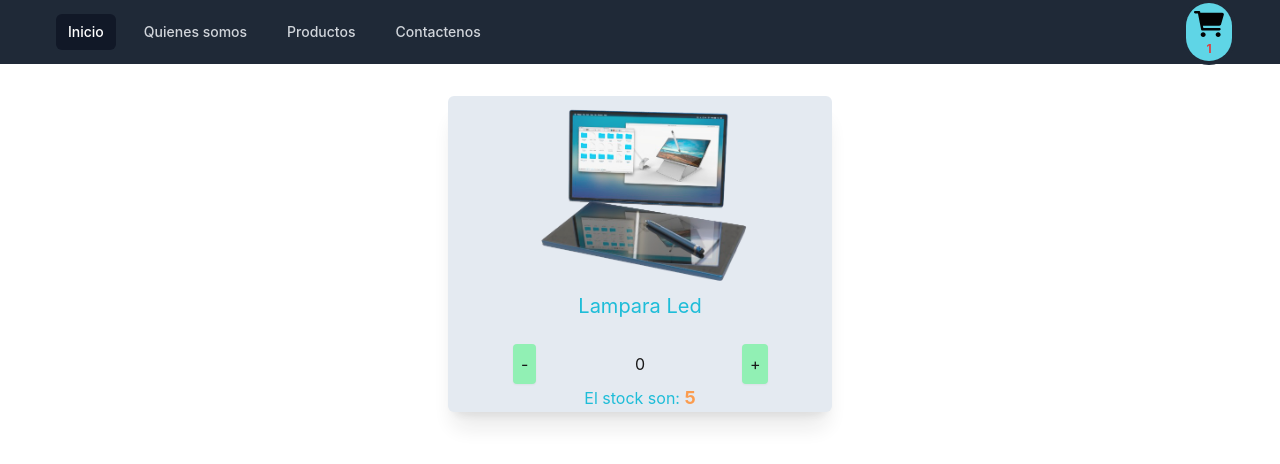
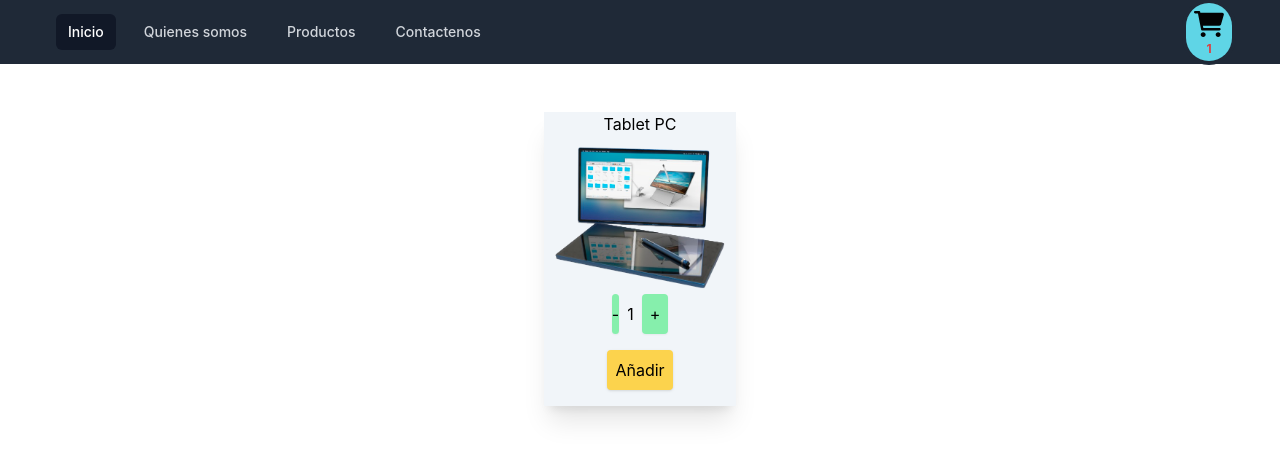
Before and after one commit to owakester/ecomerce, a React (Vite) app: page / in a window 1280 px wide. Shown: the top 464 px of the page. Built offline with nearby package versions, Linux system fonts and the light colour scheme.

Commit message:
Correccion contador ItemCount

```diff
--- a/src/App.jsx
+++ b/src/App.jsx
@@ -53,7 +53,7 @@ nombre="carlos"
 ></ItemListContainer>
 
 
-<ItemCount/>
+<ItemCount producto="Tablet PC" stock="10" initial="1" />
 
 
     </div>
--- a/src/components/ItemCount.jsx
+++ b/src/components/ItemCount.jsx
@@ -1,79 +1,56 @@
-import { useState, useEffect } from "react";
-import imagen from "../tablet.png";
-let state = false;
-let msnWarning = "";
-ItemCount.defaultProps = {
-  stock: 5,
-  initial: 1,
-  producto: "Lampara Led",
-};
-function ItemCount(props) {
-  const [contador, setContador] = useState(0);
+import React from 'react';
+import { useState } from 'react';
+import Logo from "../tablet.png";
 
-  useEffect(() => {
-    if (contador >= props.stock) {
-      state = true;
-      msnWarning = "No tenemos mas stock";
-    }
-  });
+const ItemCount = ({ initial, stock, onAdd,producto }) => {
 
-  const aumentarContador = () => {
-    setContador(contador + 1);
+  const [contador, setContador] = useState(initial);
+
+  const addProduct = (num) => {
+    setContador(parseInt (contador) + num);
+
   };
 
-  const disminuirContador = () => {
-    setContador(contador - 1);
+  onAdd = (contador) => {
+    alert(`Has agregado ${contador} ${producto}`);
   };
 
+
   return (
-    <div className="my-8 container">
-      <div className="bg-slate-200 rounded-md opacity-90  shadow-xl h-auto w-96  mx-auto">
-        <img
-          className="rounded m-1 object-contain h-48 w-96 ..."
-          src={imagen}
-        />
-        <h3 className="text-cyan-500 text-xl">{props.producto}</h3>
+    <div className="container ">
+      <div className='mt-12 bg-slate-100 h-auto w-48  mx-auto place-items-center shadow-xl'>
+        <p>{producto}</p>
+       <img className='mx-auto ' src={Logo}  alt=""height={180} width={180} />
+      <div className="flex flex-row lex items-center justify-center     ">
 
-        <br />
 
-        <div class="flex flex-row  place-items-center  ">
-          <div class="basis-2/5">
         <button
-              className="bg-green-300 rounded shadow-sm mx-2 p-2"
-              onClick={disminuirContador}
+          className="basis-1/4 bg-green-300 rounded shadow-sm mx-2  py-2"
+          onClick={() => addProduct(-1)}
+          disabled={contador === parseInt(initial) ? true : null}
         >
           -
         </button>
-          </div>
-          <div class="basis-1/5">{contador}</div>
-          <div class="basis-2/5">
-            {" "}
+        <span className="basis-1/2">{contador}</span>
         <button
-              disabled={state}
-              className="bg-green-300 rounded shadow-sm mx-2 p-2"
-              onClick={aumentarContador}
+          className="basis-1/4 bg-green-300 rounded shadow-sm mx-2 p-2"
+          onClick={() => addProduct(+1)}
+          disabled={contador === parseInt(stock) ? true : null}
         >
           +
         </button>
       </div>
-        </div>
 
-        <h3 className="text-cyan-500">
-          {" "}
-          El stock son:{" "}
-          <span className="text-orange-400 text-lg font-bold">
-            {props.stock}
-          </span>{" "}
-        </h3>
-        <div
-          className=" text-sm text-red-700 bg-red-100 rounded dark:bg-red-200 dark:text-red-800"
-          role="alert"
+      <button
+        className="bg-amber-300 rounded shadow my-4 p-2"
+        onClick={() => onAdd(contador)}
+        disabled={stock === 0 ? true : null}
       >
-          <span className="font-medium">{msnWarning}</span>
-        </div>
+        Añadir
+      </button>
       </div>
     </div>
   );
-}
+};
 
 export default ItemCount;
--- /dev/null
+++ b/src/data.js
@@ -0,0 +1,9 @@
+export const productList = [
+  {
+    name: 'producto',
+    price: 240,
+    thumbnail:
+      'https://cdn.shopify.com/s/files/1/0424/8371/2152/products/prod-3a.png?v=1612329206',
+    stock: 7,
+    id: 1,
+  }]
```
Also changed, not shown: src/data.json (deleted, +0 -49 lines). Lines whose indentation alone changed are shown as unchanged.
